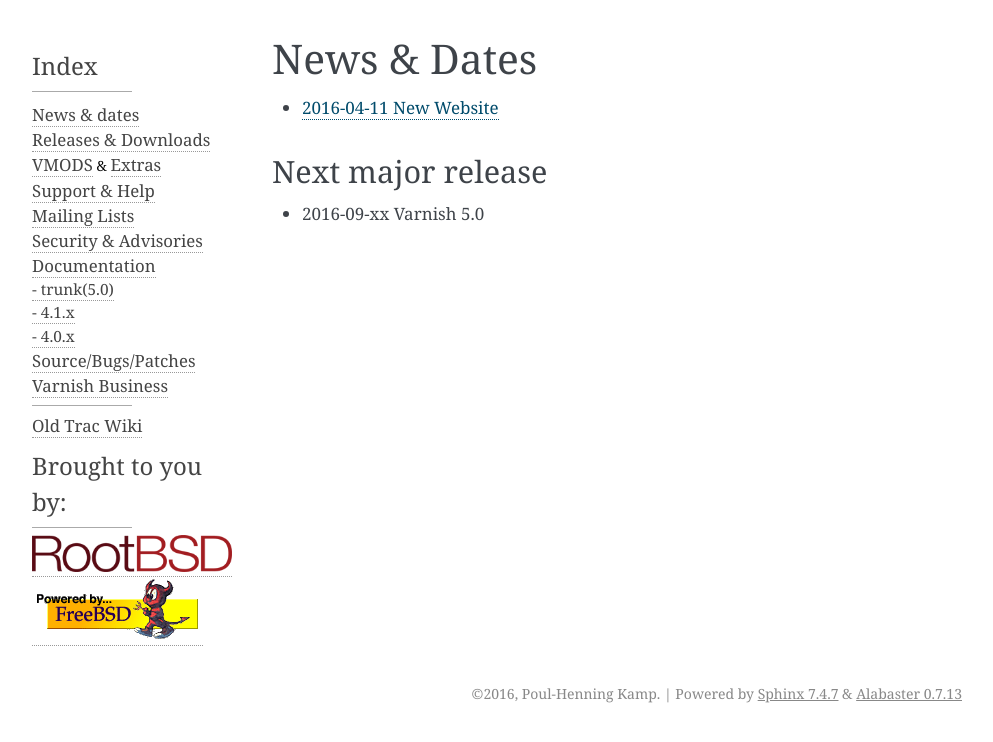
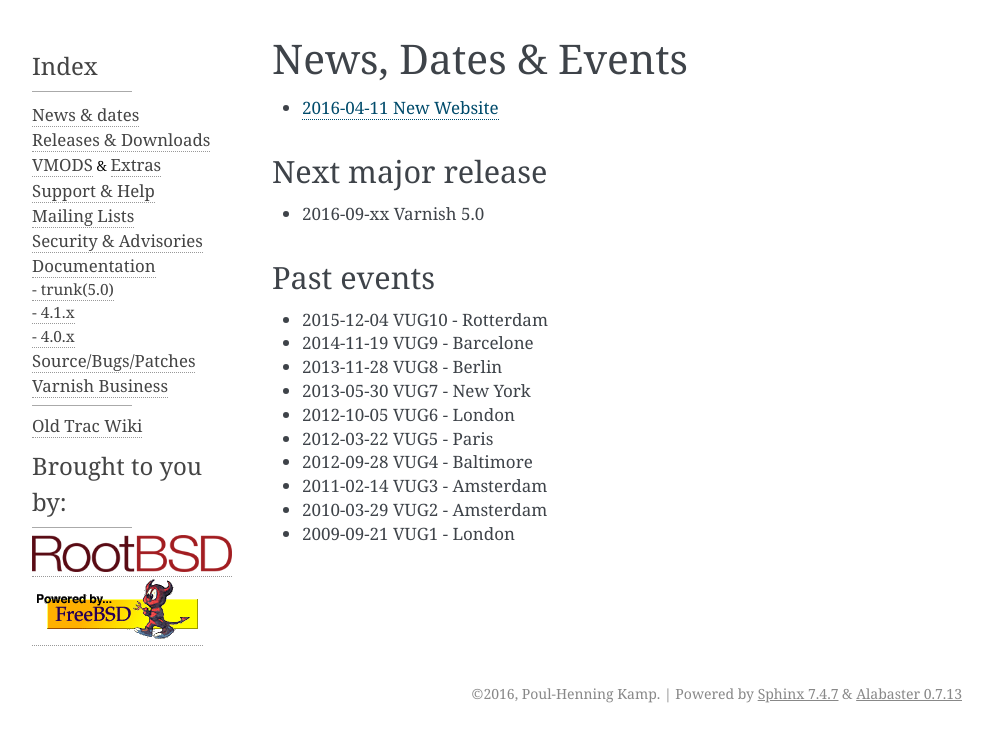
Before and after one commit to varnishcache/homepage, a Sphinx documentation site: the page built from R1/source/news/index.rst, in a window 1280 px wide. Shown: the top 742 px of the page, without its empty margins (148-1141 px from the left). Built offline with Sphinx 7.4.7, drawn with Linux system fonts in a browser that asks for light colours.

Commit message:
Add events to news & dates.
Add Faq to sidebar

```diff
--- a/R1/source/news/index.rst
+++ b/R1/source/news/index.rst
@@ -1,5 +1,5 @@
-News & Dates
-============
+News, Dates & Events
+====================
 
 * :ref:`2016-04-11 New Website <20160411_website>`
 
@@ -12,3 +12,26 @@ Next major release
 	:hidden:
 
 	20160411_website.rst
+
+Past events
+-----------
+
+* 2015-12-04 VUG10 - Rotterdam
+
+* 2014-11-19 VUG9 - Barcelone
+
+* 2013-11-28 VUG8 - Berlin
+
+* 2013-05-30 VUG7 - New York
+
+* 2012-10-05 VUG6 - London
+
+* 2012-03-22 VUG5 - Paris
+
+* 2012-09-28 VUG4 - Baltimore
+
+* 2011-02-14 VUG3 - Amsterdam
+
+* 2010-03-29 VUG2 - Amsterdam
+
+* 2009-09-21 VUG1 - London
```
